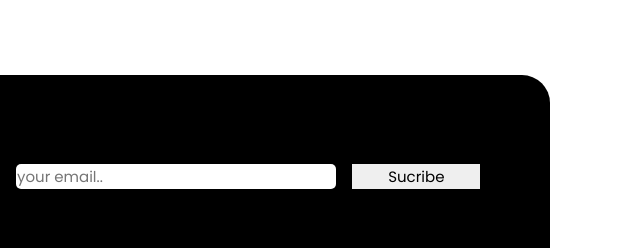
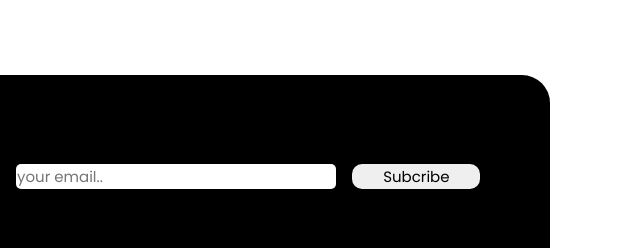
Before and after one commit to Eshararanaveera/New-folder, a plain HTML site: page index.html in a window 1280 px wide. Shown: the part 3466-3714 px from the top of the page, 640-1280 px from the left. Drawn offline with nearby package versions, Linux system fonts and the light colour scheme.

Commit message:
update css

```diff
--- a/index.html
+++ b/index.html
@@ -377,7 +377,7 @@
         </div>
         <form action="">
             <input type="email" placeholder="your email.." readonly>
-            <input type="submit" value="Sucribe" class="btnnn">
+            <input type="submit" value="Subcribe" class="btnnn">
         </form>
     </div>
 
--- a/style.css
+++ b/style.css
@@ -512,3 +512,6 @@ section{
         display: block;
     }
 }
+.btnnn{
+    border-radius: 10px;
+}
```
